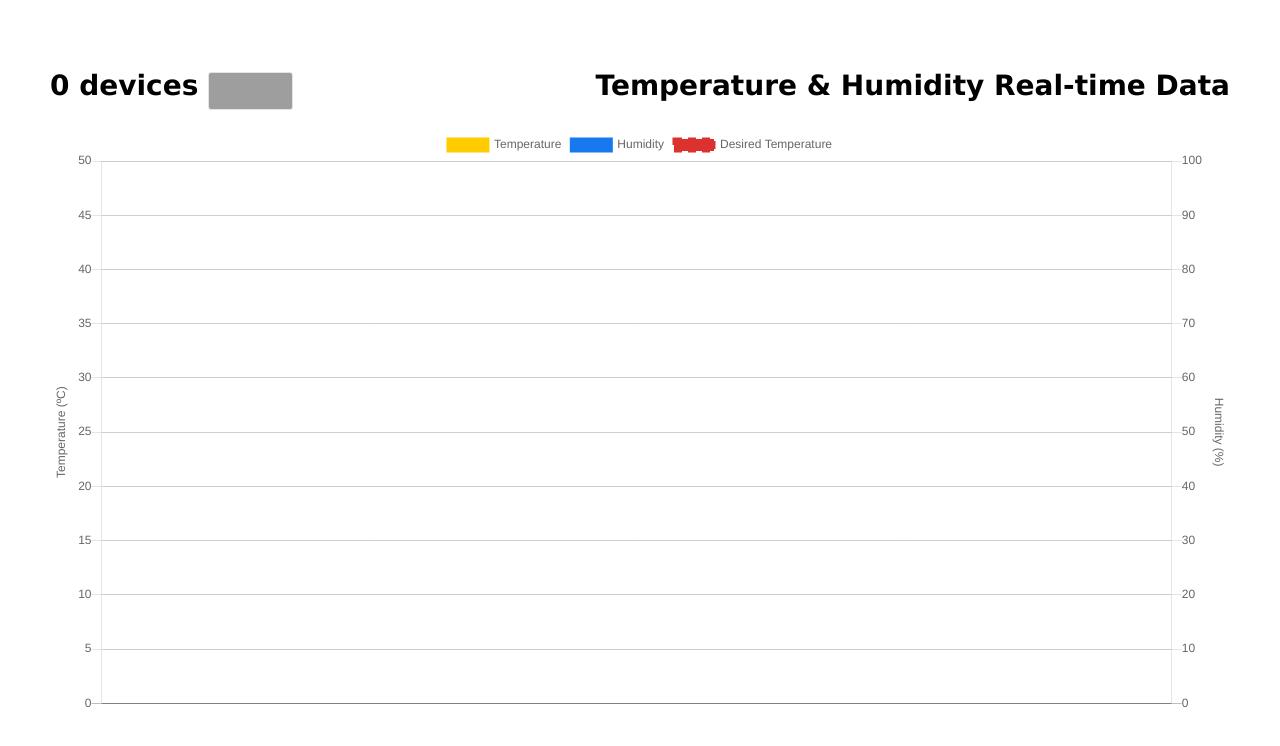
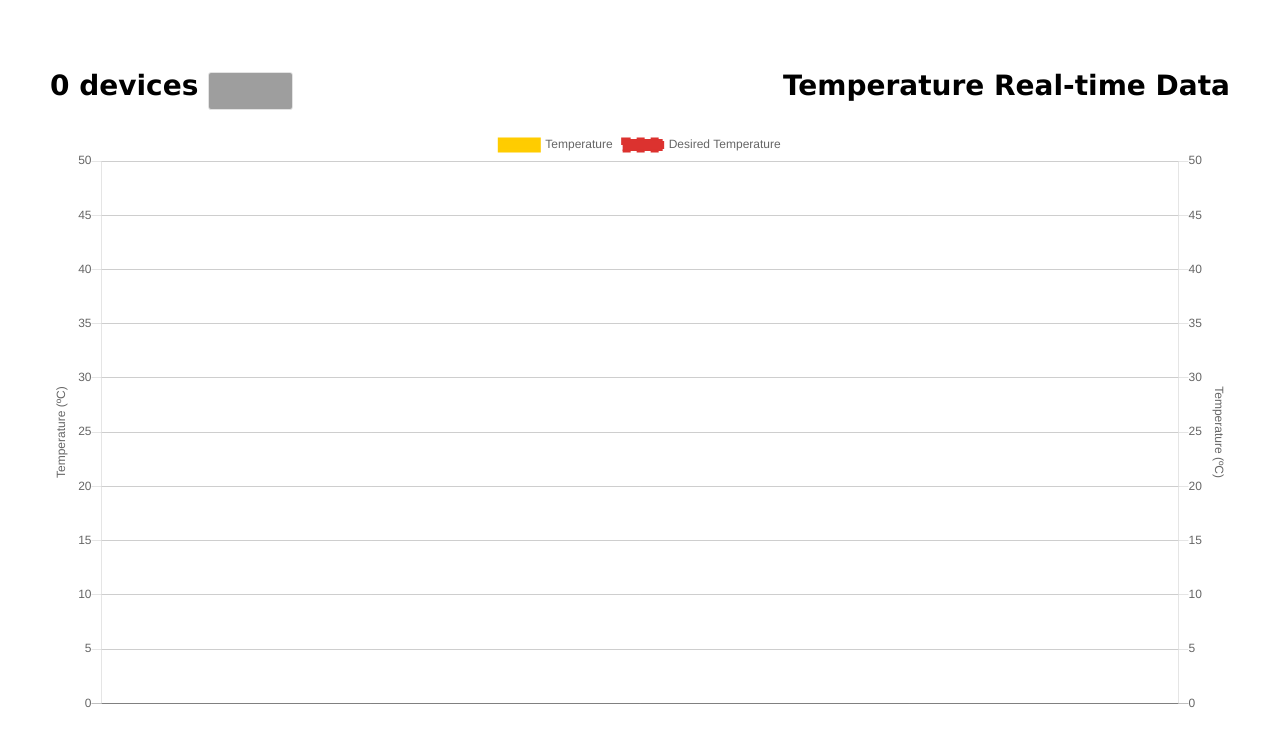
Before and after one commit to michielkerremans/rpi-iot-edge, a website: page WebApp/public/index.html in a window 1280 px wide. Drawn offline with nearby package versions, Linux system fonts and the light colour scheme; grey boxes are pictures that could not be loaded.

Commit message:
refactor(webapp): remove humidity and use temperature on both chart axes

```diff
--- a/WebApp/public/index.html
+++ b/WebApp/public/index.html
@@ -1,17 +1,22 @@
 <!doctype html>
 
 <html lang="en">
+
 <head>
     <!-- Required meta tags -->
     <meta charset="utf-8">
     <meta name="viewport" content="width=device-width, initial-scale=1, shrink-to-fit=no">
 
-    <script src="https://code.jquery.com/jquery-3.4.0.min.js" integrity="sha256-BJeo0qm959uMBGb65z40ejJYGSgR7REI4+CW1fNKwOg=" crossorigin="anonymous"" type="text/javascript" charset="utf-8"></script>
-    <script src="https://cdn.jsdelivr.net/npm/chart.js@2.8.0/dist/Chart.min.js" type="text/javascript" charset="utf-8"></script>
+    <script src="https://code.jquery.com/jquery-3.4.0.min.js"
+        integrity="sha256-BJeo0qm959uMBGb65z40ejJYGSgR7REI4+CW1fNKwOg=" crossorigin="anonymous"" type=" text/javascript"
+        charset="utf-8"></script>
+    <script src="https://cdn.jsdelivr.net/npm/chart.js@2.8.0/dist/Chart.min.js" type="text/javascript"
+        charset="utf-8"></script>
     <script src="js/chart-device-data.js" type="text/javascript" charset="utf-8"></script>
     <link href="css/style.css" rel="stylesheet" />
 
-    <title>Temperature &amp; Humidity Real-time Data</title>
+    <!-- <title>Temperature &amp; Humidity Real-time Data</title> -->
+    <title>Temperature Real-time Data</title>
 </head>
 
 <body>
@@ -20,7 +25,8 @@
             <span id="deviceCount">0 devices</span>
             <select id="listOfDevices" class="select_box"></select>
         </span>
-        <span>Temperature & Humidity Real-time Data</span>
+        <!-- <span>Temperature & Humidity Real-time Data</span> -->
+        <span>Temperature Real-time Data</span>
     </h1>
     <div>
         <canvas id="iotChart"></canvas>
--- a/WebApp/public/js/chart-device-data.js
+++ b/WebApp/public/js/chart-device-data.js
@@ -16,7 +16,7 @@ $(document).ready(() =>
       this.maxLen = 50;
       this.timeData = new Array(this.maxLen);
       this.temperatureData = new Array(this.maxLen);
-      this.humidityData = new Array(this.maxLen);
+      // this.humidityData = new Array(this.maxLen);
       this.desiredTemperature = null;
       this.desiredTemperatureData = new Array(this.maxLen);
     }
@@ -25,14 +25,14 @@ $(document).ready(() =>
     {
       this.timeData.push(time);
       this.temperatureData.push(temperature);
-      this.humidityData.push(humidity || null);
+      // this.humidityData.push(humidity || null);
       this.desiredTemperatureData.push(this.desiredTemperature);
 
       if (this.timeData.length > this.maxLen)
       {
         this.timeData.shift();
         this.temperatureData.shift();
-        this.humidityData.shift();
+        // this.humidityData.shift();
         this.desiredTemperatureData.shift();
       }
     }
@@ -87,21 +87,22 @@ $(document).ready(() =>
         pointHoverBorderColor: 'rgba(255, 204, 0, 1)',
         spanGaps: true,
       },
-      {
-        fill: false,
-        label: 'Humidity',
-        yAxisID: 'Humidity',
-        borderColor: 'rgba(24, 120, 240, 1)',
-        pointBoarderColor: 'rgba(24, 120, 240, 1)',
-        backgroundColor: 'rgba(24, 120, 240, 0.4)',
-        pointHoverBackgroundColor: 'rgba(24, 120, 240, 1)',
-        pointHoverBorderColor: 'rgba(24, 120, 240, 1)',
-        spanGaps: true,
-      },
+      // {
+      //   fill: false,
+      //   label: 'Humidity',
+      //   yAxisID: 'Humidity',
+      //   borderColor: 'rgba(24, 120, 240, 1)',
+      //   pointBoarderColor: 'rgba(24, 120, 240, 1)',
+      //   backgroundColor: 'rgba(24, 120, 240, 0.4)',
+      //   pointHoverBackgroundColor: 'rgba(24, 120, 240, 1)',
+      //   pointHoverBorderColor: 'rgba(24, 120, 240, 1)',
+      //   spanGaps: true,
+      // },
       {
         fill: false,
         label: 'Desired Temperature',
-        yAxisID: 'Temperature',
+        // yAxisID: 'Temperature',
+        yAxisID: 'TemperatureRight',
         borderColor: 'rgba(220, 50, 47, 1)',
         backgroundColor: 'rgba(220, 50, 47, 0.2)',
         borderDash: [8, 6],
@@ -127,17 +128,31 @@ $(document).ready(() =>
           beginAtZero: true
         }
       },
+      // {
+      //   id: 'Humidity',
+      //   type: 'linear',
+      //   scaleLabel: {
+      //     labelString: 'Humidity (%)',
+      //     display: true,
+      //   },
+      //   position: 'right',
+      //   ticks: {
+      //     suggestedMin: 0,
+      //     suggestedMax: 100,
+      //     beginAtZero: true
+      //   }
+      // }
       {
-        id: 'Humidity',
+        id: 'TemperatureRight',
         type: 'linear',
         scaleLabel: {
-          labelString: 'Humidity (%)',
+          labelString: 'Temperature (ºC)',
           display: true,
         },
         position: 'right',
         ticks: {
           suggestedMin: 0,
-          suggestedMax: 100,
+          suggestedMax: 50,
           beginAtZero: true
         }
       }]
@@ -164,8 +179,9 @@ $(document).ready(() =>
     const device = trackedDevices.findDevice(listOfDevices[listOfDevices.selectedIndex].text);
     chartData.labels = device.timeData;
     chartData.datasets[0].data = device.temperatureData;
-    chartData.datasets[1].data = device.humidityData;
-    chartData.datasets[2].data = device.desiredTemperatureData;
+    // chartData.datasets[1].data = device.humidityData;
+    // chartData.datasets[2].data = device.desiredTemperatureData;
+    chartData.datasets[1].data = device.desiredTemperatureData;
     myLineChart.update();
   }
   listOfDevices.addEventListener('change', OnSelectionChange, false);
```
